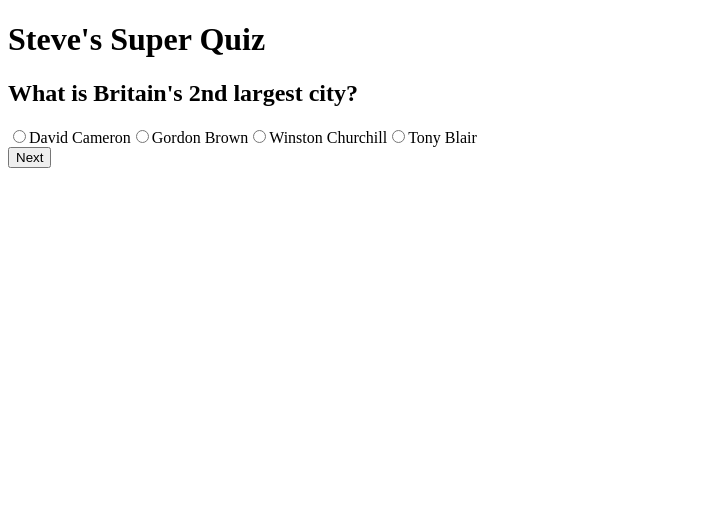
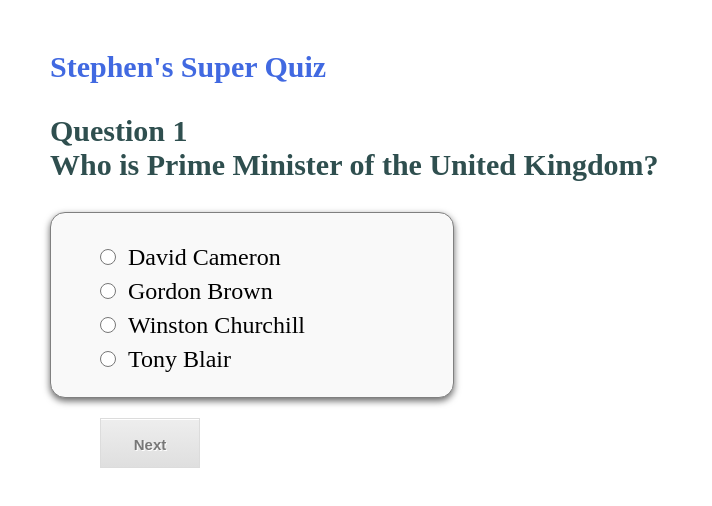
Before and after one commit to beesmart/javascript-quiz, a plain HTML site: page quiz.html in a window 1280 px wide. Both pictures are taken after a click on the button "Next". Shown: the whole page, without its empty margins (0-712 px from the left). Drawn offline with nearby package versions, Linux system fonts and the light colour scheme.

Commit message:
final draft - working quiz and minor styling

```diff
--- a/quiz.html
+++ b/quiz.html
@@ -2,11 +2,11 @@
 <html>
 <head>
     <title>My Quiz</title>
-
+    <link rel="stylesheet" href="style.css"/>
 </head>
 <body>
 
-<h1>Steve's Super Quiz</h1>
+<h1>Stephen's Super Quiz</h1>
 <div id="wrapper">
 <form action="" id="quizForm">
     <h2 id="question"></h2>
--- a/script.js
+++ b/script.js
@@ -18,28 +18,34 @@
 
 
     // setting up some vars
-
     var userChoice = [];
     var div = $('#quizDiv');
     var nButton = $('#nButton');
+    var questionHeading = $("h2");
     var currentQuestion = 0;
-    var txt = "";
+    var score = 0;
 
 
-    // display the 1st question
+
+    // display the questions
     function showQuestion(){
     var displayQuestion = allQuestions[currentQuestion].question;
     var txt = document.createTextNode(displayQuestion);
-        $("h2").append(txt);
+    var questionNo = document.createTextNode("Question " + (currentQuestion+1) );
+    var br = document.createElement('br');
+        questionHeading.append(questionNo);
+        questionHeading.append(br);
+        questionHeading.append(txt);
 
     }
 
-
-    // display the first choices
-    var displayChoices = allQuestions[0].choices;
-    for(var i =0; i < displayChoices.length; i ++){
+    // display the choices
+    function showChoices() {
+        var displayChoices = allQuestions[currentQuestion].choices;
+        for (var i = 0; i < displayChoices.length; i++) {
             var lb = document.createElement('label');
             var inp = document.createElement('input');
+            var br = document.createElement('br');
 
             inp.setAttribute('type', 'radio');
             inp.setAttribute('name', 'answer');
@@ -47,27 +53,61 @@
             lb.appendChild(inp);
             lb.appendChild(document.createTextNode(displayChoices[i]));
             div.append(lb);
+            div.append(br);
+
 
         }
-        div.append(lb); //not sure why I have to repeat this?
+    }
 
     // the button event
-    nButton.on('click', function(){
+    nButton.on('click', function() {
+        if ($('input[name=answer]:checked', '#quizDiv').length === 0){alert("please select an answer");} //if the user has forgotten to choose..
+        else {
+        currentAnswer = ($('input[name=answer]:checked', '#quizDiv').val()); // grab the users choice
+        userChoice.push(currentAnswer); // push it to the array
+        if (userChoice[currentQuestion] == allQuestions[currentQuestion].correctAnswer){score++;} //compare choice and correct answer
 
-    if (currentQuestion <= allQuestions.length){
-        currentQuestion++;
-        $( "h2" ).empty();
-        showQuestion(currentQuestion);
-        console.log(allQuestions.length);
+        currentQuestion++;}
 
+        // clicking onwards
+        if (currentQuestion < allQuestions.length) {
+            questionHeading.empty();
+            div.empty();
+            showQuestion();
+            showChoices();
 
-    }   else { document.getElementById("nButton").disabled = true; }
+     } // finish and disable button
+         else {
+                questionHeading.remove(); // clear the page
+                div.remove();
+                nButton.remove();// disable the button
+                percentScore = Math.floor(((score) / (allQuestions.length))* 100); // get a % score
+                // create the score page and give the user a chance to reload
+                 $("<p>", {
+                      id: 'finalScore', text: 'Your final score is '
+                         })
+                        .appendTo("body")
+                        .append(score)
+                        .append(" out of ")
+                        .append(allQuestions.length);
 
-        console.log(currentQuestion);
+                 $("<h3>", {
+                      id: 'finalPercent', text: "That's "
+                         })
+                        .appendTo("body")
+                        .append(percentScore + "%");
 
-        // log the selected choice
-      alert($('input[name=answer]:checked', '#quizDiv').val())
+                 $("<button>", {
+                      id: 'reloading', name: 'reloading', value: 'reloading', text: "Play again"
+                         })
+                         .appendTo("body")
+                         .on('click', function() {
+                               location.reload();
+                          });
+
+    }
 
      });
 
-showQuestion(currentQuestion);
+showQuestion();
+showChoices();
--- /dev/null
+++ b/style.css
@@ -0,0 +1,92 @@
+
+body {
+    margin: 50px;
+    padding: 0;
+
+}
+
+h1{
+    font-size: 30px;
+    font-family: "sans-serif";
+    color: royalblue;
+    margin-bottom: 1em;
+
+}
+
+h2{
+    font-size: 30px;
+    font-family: "sans-serif";
+    color: darkslategray;
+    margin-bottom: 1em;
+}
+
+
+input[type="radio"] {
+    background: #fff;
+    border: 1px solid #ccc;
+    content:"";
+    border-radius: 8px;
+    font-size: 24px;
+    width: 16px;
+    height: 16px;
+    line-height: 16px;
+    margin: 12px 12px 0 25px;
+    padding: 5px;
+
+
+}
+
+label {
+    font-size: 24px;
+    font-family: "sans-serif";
+}
+
+#nButton, #reloading {
+    margin-top: 20px;
+    margin-left: 50px;
+    -moz-box-shadow:inset 0px 1px 0px 0px #ffffff;
+    -webkit-box-shadow:inset 0px 1px 0px 0px #ffffff;
+    box-shadow:inset 0px 1px 0px 0px #ffffff;
+    background:-webkit-gradient( linear, left top, left bottom, color-stop(0.05, #ededed), color-stop(1, #dfdfdf) );
+    background:-moz-linear-gradient( center top, #ededed 5%, #dfdfdf 100% );
+    filter:progid:DXImageTransform.Microsoft.gradient(startColorstr='#ededed', endColorstr='#dfdfdf');
+    background-color:#ededed;
+    text-indent:0;
+    border:1px solid #dcdcdc;
+    display:inline-block;
+    color:#777777;
+    font-family:arial;
+    font-size:15px;
+    font-weight:bold;
+    font-style:normal;
+    height:50px;
+    line-height:50px;
+    width:100px;
+    text-decoration:none;
+    text-align:center;
+    text-shadow:1px 1px 0px #ffffff;
+}
+
+#quizDiv {
+    width: 30%;
+    height: 50%;
+    padding: 1.5em;
+    border: 1px solid gray;
+    border-radius: 15px;
+    box-shadow: 0 3px 7px rgba(0, 0, 0, 0.60);
+    background: #f9f9f9;
+}
+
+#finalPercent{
+    font-size: 50px;
+    font-family: "sans-serif";
+    color: darkred;
+    margin-bottom: 1em;
+}
+
+#finalScore {
+    font-size: 45px;
+    font-family: "sans-serif";
+    color: #0e164f;
+    margin-bottom: 1em;
+}
```
Lines whose indentation alone changed are shown as unchanged.
